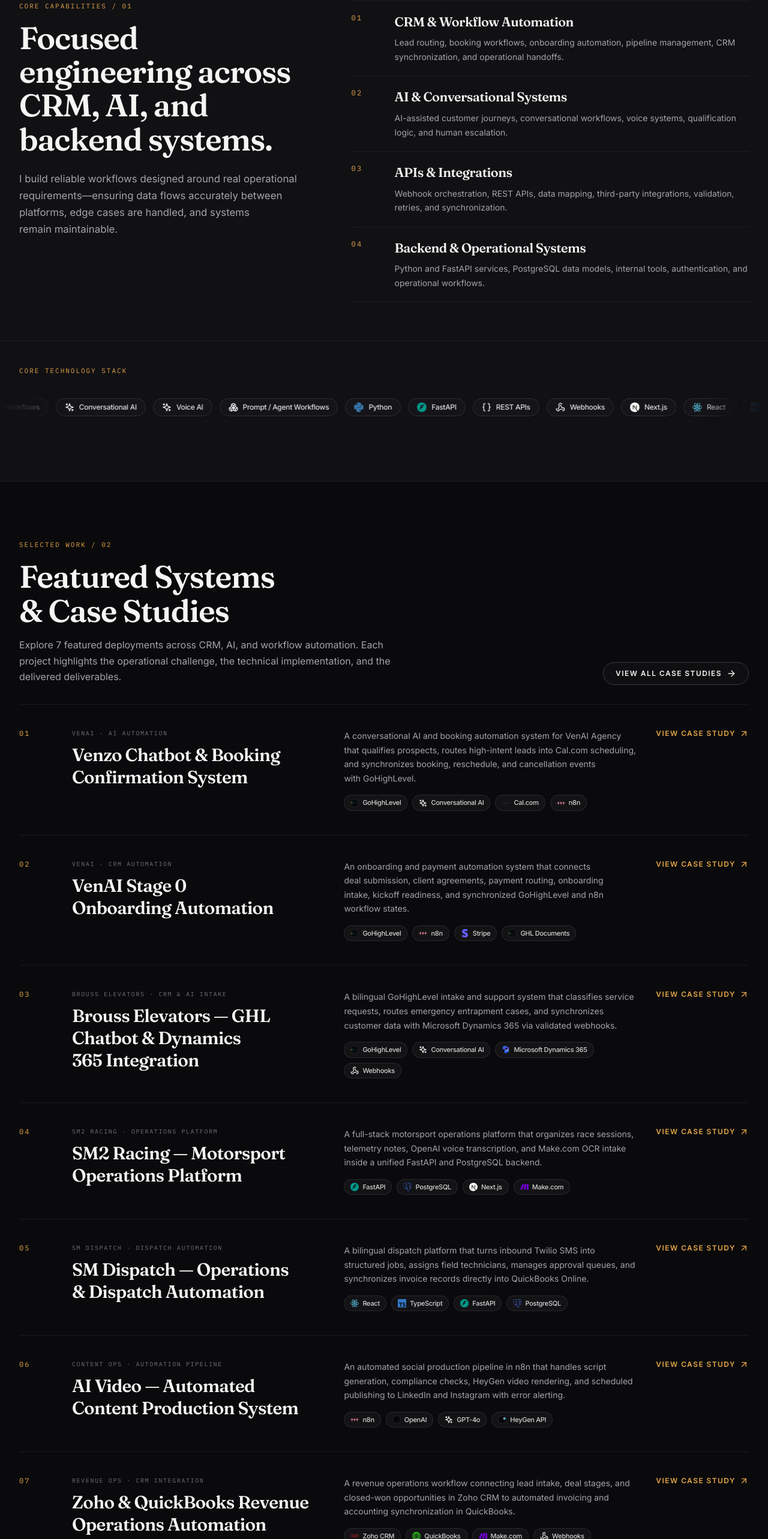
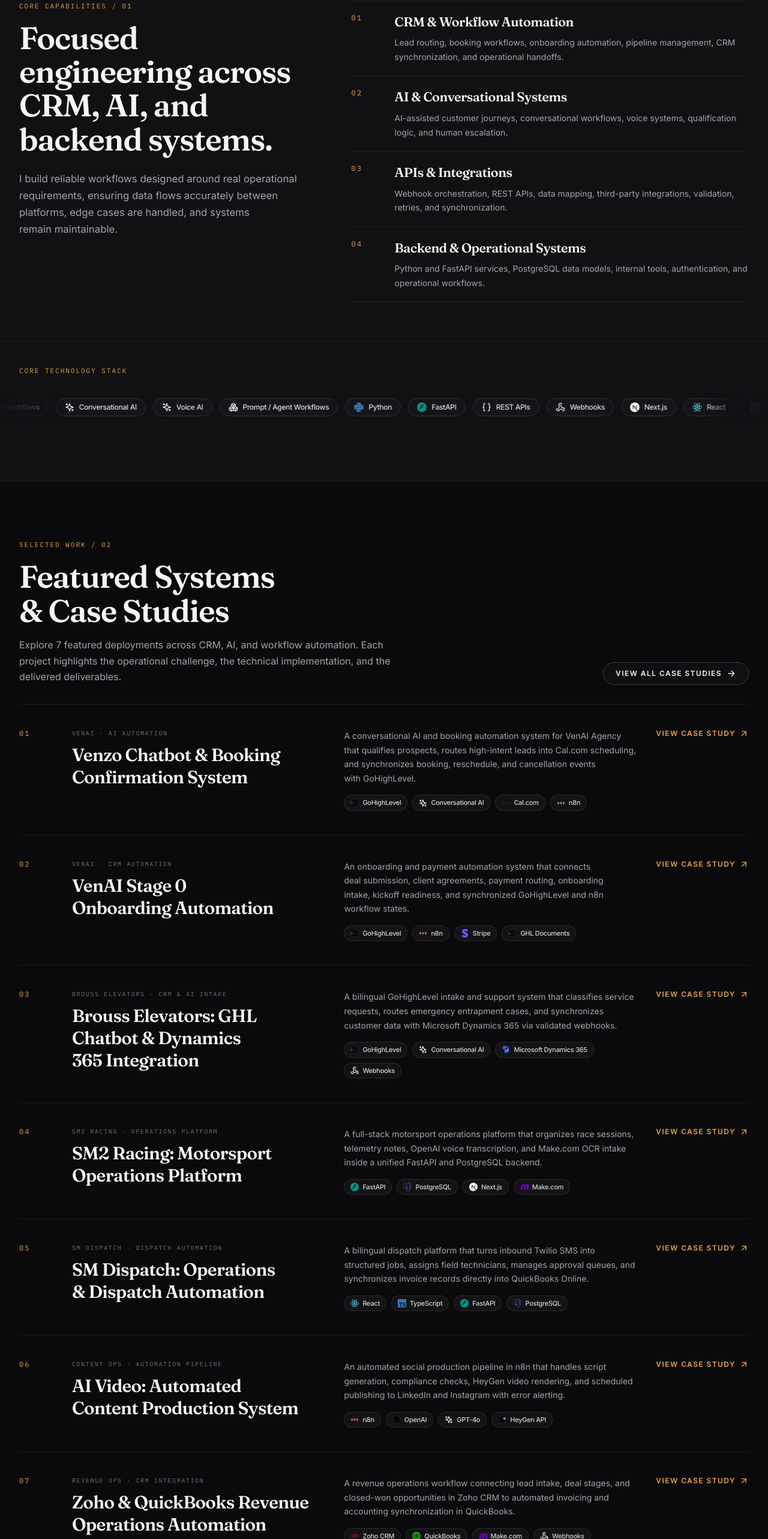
Before and after one commit to syed-daniyalH/muhammad-daniyal-portfolio, a Next.js app: page / in a window 1280 px wide. Shown: the part 1059-3625 px from the top of the page at 60% size. Built offline with nearby package versions, Linux system fonts and the light colour scheme; no server answers.

Commit message:
chore: remove em-dash punctuation marks across website content and project titles

```diff
--- a/components/home/tech-stack-marquee.tsx
+++ b/components/home/tech-stack-marquee.tsx
@@ -71,7 +71,7 @@
               Focused engineering across CRM, AI, and backend systems.
             </h2>
             <p className="mt-6 text-base leading-relaxed text-muted sm:text-[1.05rem]">
-              I build reliable workflows designed around real operational requirements—ensuring data flows accurately between platforms, edge cases are handled, and systems remain maintainable.
+              I build reliable workflows designed around real operational requirements, ensuring data flows accurately between platforms, edge cases are handled, and systems remain maintainable.
             </p>
           </ScrollReveal>
 
--- a/content/insights.ts
+++ b/content/insights.ts
@@ -27,7 +27,7 @@
     ],
     content: [
       "When connecting marketing funnels to financial systems, the most dangerous assumption is believing a webhook will only arrive once. In reality, payment gateways, calendar systems, and telephony webhooks operate under an 'at-least-once' delivery contract.",
-      "If your endpoint takes 3.1 seconds to respond because GoHighLevel or Make.com is executing downstream steps synchronously, the sender will time out and retry. Without idempotency guards, this results in duplicate customer contacts, multiple calendar slots booked for the same lead, or worse—duplicate invoice creation in QuickBooks.",
+      "If your endpoint takes 3.1 seconds to respond because GoHighLevel or Make.com is executing downstream steps synchronously, the sender will time out and retry. Without idempotency guards, this results in duplicate customer contacts, multiple calendar slots booked for the same lead, or worse: duplicate invoice creation in QuickBooks.",
       "To solve this, we implement a lightweight validation gate at the API gateway level: hashing the incoming payload header alongside an event timestamp into an atomic key store. If the key exists within a 10-minute window, the endpoint returns an immediate HTTP 200 OK while discarding the duplicate processing thread.",
     ],
   },
@@ -66,7 +66,7 @@
       "Bi-directional synchronization requires storing external calendar UID references inside custom GHL contact fields.",
     ],
     content: [
-      "One of the most frequent friction points in agency and sales operations is the 'ghost booking'—an appointment that exists on a salesperson's Google Calendar but remains in an unconfirmed or active state inside GoHighLevel after the prospect cancelled on Cal.com.",
+      "One of the most frequent friction points in agency and sales operations is the 'ghost booking' (an appointment that exists on a salesperson's Google Calendar but remains in an unconfirmed or active state inside GoHighLevel after the prospect cancelled on Cal.com).",
       "This happens when integration flows rely solely on customer email matching rather than immutable booking UIDs. When a lead reschedules with a different email or through a team link, standard triggers fail to update the existing CRM deal.",
       "By storing the raw Cal.com booking ID as a custom field and listening for structured cancellation events in n8n, we trigger automated stage updates and release follow-up sequences in real time.",
     ],
--- a/content/projects/ai-video-operations.ts
+++ b/content/projects/ai-video-operations.ts
@@ -4,7 +4,7 @@
   slug: "ai-video-operations",
   route: "/case-studies/ai-video-operations",
   tier: "flagship",
-  title: "AI Video — Automated Content Production System",
+  title: "AI Video: Automated Content Production System",
   shortTitle: "AI Video",
   categoryLabel: "CONTENT OPS · AUTOMATION PIPELINE",
   status: "production-implementation-qa-baseline",
--- a/content/projects/brouss-elevators.ts
+++ b/content/projects/brouss-elevators.ts
@@ -4,7 +4,7 @@
   slug: "brouss-elevators",
   route: "/case-studies/brouss-elevators",
   tier: "flagship",
-  title: "Brouss Elevators — GHL Chatbot & Dynamics 365 Integration",
+  title: "Brouss Elevators: GHL Chatbot & Dynamics 365 Integration",
   shortTitle: "Brouss Chatbot",
   categoryLabel: "BROUSS ELEVATORS · CRM & AI INTAKE",
   status: "implemented-final-validation-pending",
--- a/content/projects/dispatch-alex.ts
+++ b/content/projects/dispatch-alex.ts
@@ -4,7 +4,7 @@
   slug: "dispatch-alex",
   route: "/case-studies/dispatch-alex",
   tier: "flagship",
-  title: "SM Dispatch — Operations & Dispatch Automation",
+  title: "SM Dispatch: Operations & Dispatch Automation",
   shortTitle: "SM Dispatch",
   categoryLabel: "SM DISPATCH · DISPATCH AUTOMATION",
   status: "live-production",
--- a/content/projects/sm2-race-control.ts
+++ b/content/projects/sm2-race-control.ts
@@ -4,7 +4,7 @@
   slug: "sm2-race-control",
   route: "/case-studies/sm2-race-control",
   tier: "flagship",
-  title: "SM2 Racing — Motorsport Operations Platform",
+  title: "SM2 Racing: Motorsport Operations Platform",
   shortTitle: "SM2 Racing",
   categoryLabel: "SM2 RACING · OPERATIONS PLATFORM",
   status: "live-production",
```
